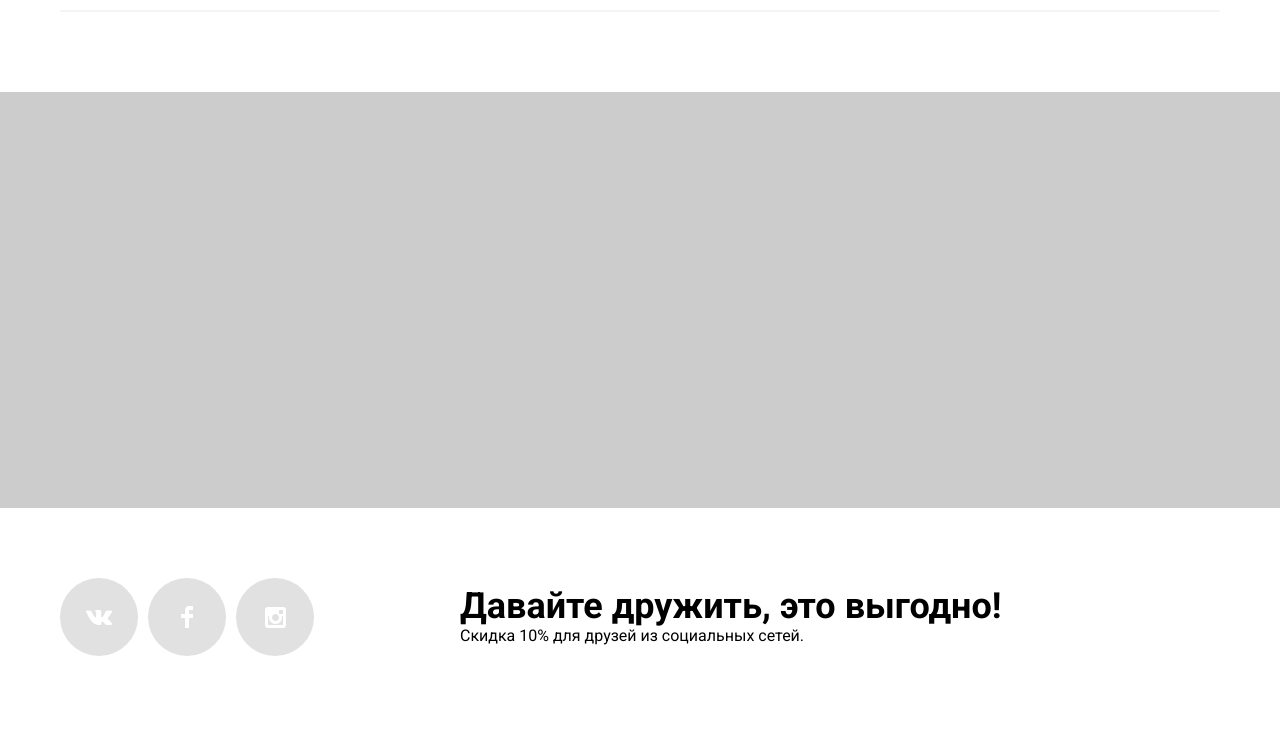
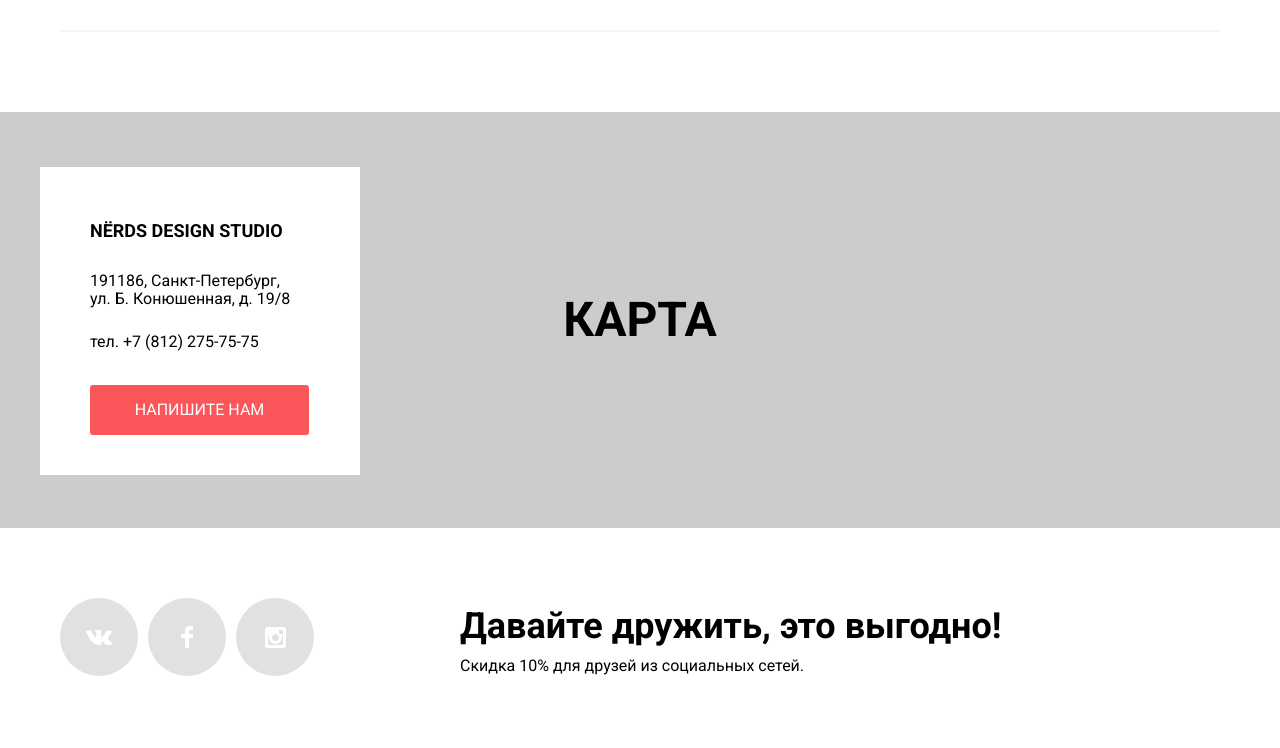
Before and after one commit to bytecoder8/nerds, a website: page index.html in a window 1280 px wide. Shown: the part 1813-2561 px from the top of the page. Before the commit the page ends 2539 px from the top, so only its background shows below. Drawn offline with Linux system fonts and the light colour scheme.

Commit message:
add contacts block

```diff
--- a/index.html
+++ b/index.html
@@ -33,7 +33,7 @@
                 <h1 class="jumbotron__title">Долго, дорого, скрупулезно.</h1>
                 <p class="jumbotron__text">Математически выверенный дизайн<br>
         для вашего сайта или мобильного приложения.</p>
-                <a href="#" class="jumbotron__button">Узнать больше</a>
+                <a href="#" class="button jumbotron__button">Узнать больше</a>
             </div><!-- /.jumbotron -->
             <div class="slider header__slider">
                 <div class="slider__element">
@@ -69,19 +69,19 @@
                     <img src="/images/services1.png" alt="сайты">
                     <h3 class="service__title">Веб-сайты</h3>
                     <p>Мир никогда не будет прежним после того как увидит ваш сайт!</p>
-                    <a href="#" class="service__button service__button--type--site"><span>Заказать</span></a>
+                    <a href="#" class="button service__button service__button--type--site"><span>Заказать</span></a>
                 </div>
                 <div class="service">
                     <img src="/images/services2.png" alt="приложения">
                     <h3 class="service__title">Приложения</h3>
                     <p>Покорите топ-10 приложений в AppStore и Google Play</p>
-                    <a href="#" class="service__button service__button--type--app"><span>Заказать</span></a>
+                    <a href="#" class="button service__button service__button--type--app"><span>Заказать</span></a>
                 </div>
                 <div class="service">
                     <img src="/images/services3.png" alt="презентации">
                     <h3 class="service__title">Презентации</h3>
                     <p>Вы даже не подозреваете, насколько вы изумительны!</p>
-                    <a href="#" class="service__button service__button--type--pr"><span>Заказать</span></a>
+                    <a href="#" class="button service__button service__button--type--pr"><span>Заказать</span></a>
                 </div>
             </section><!-- /.services -->
             <section class="description-block main__description">
@@ -132,9 +132,20 @@
         <footer class="footer">
             <section class="map-container">
                 <div class="map">
-
+                    КАРТА
                 </div>
-            </section>
+                <div class="contacts-card map-container__contacts">
+                    <div class="contacts-card__title">nёrds design studio</div>
+                    <address class="contacts-card__address">
+                        191186, Санкт-Петербург, <br>
+                        ул. Б. Конюшенная, д. 19/8
+                    </address>
+                    <a href="tel:78122757575" class="contacts-card__phone">тел. +7 (812) 275-75-75</a>
+                    <a href="#" class="button contacts-card__button">
+                        Напишите нам
+                    </a>
+                </div><!-- /.contacts-card -->
+            </section><!-- /.map-container -->
             <section class="footer__socials">
                 <ul class="socials">
                         <li><a href="http://vk.com" target="_blank" class="socials__button socials__button--vk" alt="vk"></a></li>
@@ -145,8 +156,8 @@
                     <h4 class="social-invite__title">Давайте дружить, это выгодно!</h4>
                     <span class="social-invite__text">Скидка 10% для друзей из социальных сетей.</span>
                 </div>
-            </section>
+            </section><!-- /.footer__socials -->
         </footer>
-    </div>
+    </div><!-- /.container -->
 </body>
 </html>
--- a/sass/styles.scss
+++ b/sass/styles.scss
@@ -30,6 +30,32 @@ body {
 .container {
     max-width: $site-width;
     margin: 0 auto;
+}
+
+.button {
+    display: block;
+    width: 160px;
+    height: 50px;
+
+    text-transform: uppercase;
+    font-size: 16px;
+    font-weight: 400;
+    text-align: center;
+    line-height: 50px;
+    background-color: #fb565a;
+    border-radius: 3px;
+    transition: 0.2s;
+
+    text-decoration: none;
+    color: $color-white;
+
+    &:active {
+        box-shadow: 0px 3px 0px 0px rgba(0, 1, 1, 0.1) inset;
+        text-shadow: 0px 3px 0px rgba(0, 1, 1, 0.1) inset;
+
+        background-color: #d7373b;
+        color: rgba(#fff, 0.4);
+    }
 }
 
 
@@ -73,6 +99,7 @@ body {
 
 .logo {
     text-decoration: none;
+    transition: .25s;
     &:hover {
         opacity: 0.8;
     }
@@ -130,6 +157,7 @@ body {
     a {
         color: $color-black;
         text-decoration: none;
+        transition: 0.2s;
 
         &:hover {
             color: $color-link-hover;
@@ -173,33 +201,9 @@ body {
         line-height: 24px;
     }
     &__button {
-        display: block;
         width: 240px;
         height: 50px;
-
-        text-transform: uppercase;
-        font-size: 16px;
         font-weight: 500;
-        text-align: center;
-        line-height: 50px;
-        background-color: #fb565a;
-        border-radius: 3px;
-        transition: 0.2s;
-
-        text-decoration: none;
-        color: $color-white;
-
-        &:hover {
-            background-color: #e74246;
-        }
-
-        &:active {
-            background-color: #d7373b;
-            color: rgba(#fff, 0.4);
-
-            box-shadow: 0px 3px 0px 0px rgba(0, 1, 1, 0.1) inset;
-            text-shadow: 0px 3px 0px rgba(0, 1, 1, 0.1) inset;
-        }
     }
 }
 
@@ -301,26 +305,9 @@ body {
     }
 
     &__button {
-        display: block;
         width: 160px;
         height: 50px;
-
-        text-transform: uppercase;
-        font-size: 16px;
-        font-weight: 400;
-        text-align: center;
-        line-height: 50px;
-        background-color: #fb565a;
-        border-radius: 3px;
-        transition: 0.2s;
-
-        text-decoration: none;
-        color: $color-white;
-
-        &:active {
-            box-shadow: 0px 3px 0px 0px rgba(0, 1, 1, 0.1) inset;
-            text-shadow: 0px 3px 0px rgba(0, 1, 1, 0.1) inset;
-        }
+        margin-top: 36px;
 
         &--type--site {
             background-color: #fb565a;
@@ -493,13 +480,55 @@ body {
 
 .map-container {
     height: 416px;
+
+    &__contacts {
+        position: absolute;
+        margin-top: 55px;
+        z-index: 1;
+    }
 }
+
+.contacts-card {
+    width: 320px;
+    height: 308px;
+
+    padding-top: 54px;
+    padding-left: 50px;
+    background-color: $color-white;
+
+    &__title {
+        font-size: 18px;
+        font-weight: bold;
+        text-transform: uppercase;
+    }
+    &__address {
+        margin-top: 30px;
+        font-style: normal;
+    }
+    &__phone {
+        display: block;
+        margin-top: 24px;
+        text-decoration: none;
+        color: $color-black;
+    }
+    &__button {
+        margin-top: 34px;
+        width: 219px;
+        height: 50px;
+    }
+}
+
 .map {
     left: 0;
     position: absolute;
     width: 100%;
     height: 416px;
     background-color: #ccc;
+
+    text-align: center;
+    font-weight: bold;
+    font-size: 48px;
+    line-height: 416px;
 }
 
 .socials {
@@ -572,9 +601,10 @@ body {
     }
 
     &__text {
+        display: block;
         font-size: 16px;
         line-height: 1.5*16px;
-        margin-top: 5px;
+        margin-top: 10px;
     }
 }
 /* end footer */
```
Also changed, not shown: css/styles.css, images/map_marker.png (added).
